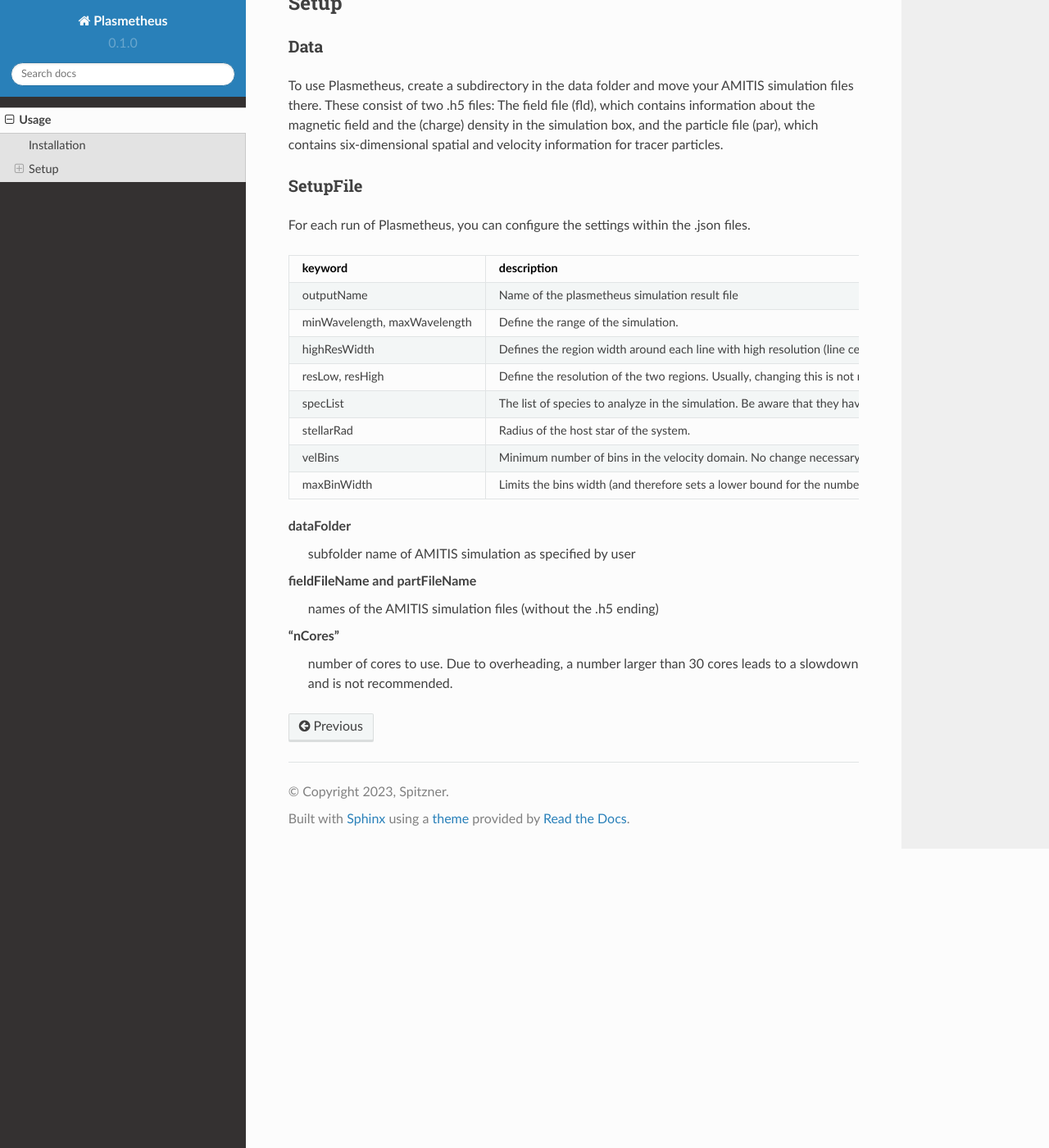
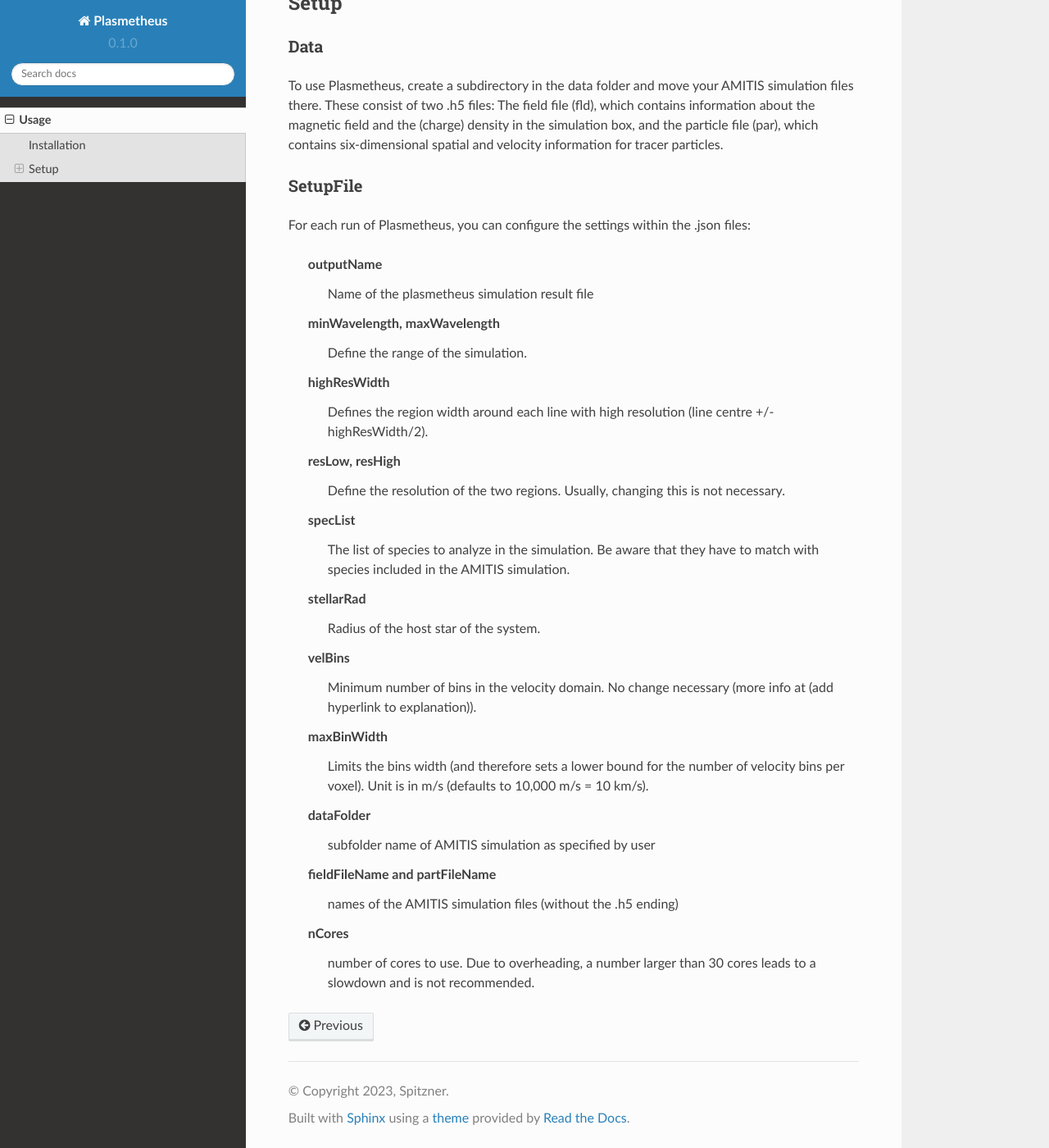
Before and after one commit to LucianSpitzner/plasmetheus, a Sphinx documentation site: the page built from docs/source/usage.rst, in a window 1280 px wide and 1400 px high, scrolled down 874 px. Shown: the whole window at 82% size. Built offline with Sphinx 7.4.7 and the Read the Docs theme 2.0.0, drawn with Linux system fonts in a browser that asks for light colours; pages that are not in the unit, such as notebooks, are missing from menus.

Commit message:
removed table

```diff
--- a/docs/source/usage.rst
+++ b/docs/source/usage.rst
@@ -48,46 +48,37 @@
 
 SetupFile
 ^^^^^^^^^
-For each run of Plasmetheus, you can configure the settings within the .json files.
+For each run of Plasmetheus, you can configure the settings within the .json files:
 
-.. table::
-   :widths: auto
+   outputName
+      Name of the plasmetheus simulation result file
 
-   +---------------------+------------------------------------------------------------+
-   | keyword             | description                                                |
-   +=====================+============================================================+
-   | outputName          | Name of the plasmetheus simulation result file             |
-   +---------------------+------------------------------------------------------------+
-   | minWavelength,      | Define the range of the simulation.                        |
-   | maxWavelength       |                                                            |
-   +---------------------+------------------------------------------------------------+
-   | highResWidth        | Defines the region width around each line with high        |
-   |                     | resolution (line centre +/- highResWidth/2).               |
-   +---------------------+------------------------------------------------------------+
-   | resLow, resHigh     | Define the resolution of the two regions. Usually, changing|
-   |                     | this is not necessary.                                     |
-   +---------------------+------------------------------------------------------------+
-   | specList            | The list of species to analyze in the simulation. Be aware |
-   |                     | that they have to match with species included in the AMITIS|
-   |                     | simulation.                                                |
-   +---------------------+------------------------------------------------------------+
-   | stellarRad          | Radius of the host star of the system.                     |
-   +---------------------+------------------------------------------------------------+
-   | velBins             | Minimum number of bins in the velocity domain. No change   |
-   |                     | necessary (more info at (add hyperlink to explanation)).   |
-   +---------------------+------------------------------------------------------------+
-   | maxBinWidth         | Limits the bins width (and therefore sets a lower bound for|
-   |                     | the number of velocity bins per voxel). Unit is in m/s     |
-   |                     | (defaults to 10,000 m/s = 10 km/s).                        |
-   +---------------------+------------------------------------------------------------+
+   minWavelength, maxWavelength
+      Define the range of the simulation.
 
+   highResWidth
+      Defines the region width around each line with high resolution (line centre +/- highResWidth/2).
 
+   resLow, resHigh
+      Define the resolution of the two regions. Usually, changing this is not necessary.
 
-dataFolder
-   subfolder name of AMITIS simulation as specified by user
+   specList
+      The list of species to analyze in the simulation. Be aware that they have to match with species included in the AMITIS simulation.
 
-fieldFileName and partFileName
-   names of the AMITIS simulation files (without the .h5 ending)
+   stellarRad
+      Radius of the host star of the system.
 
-"nCores"
-   number of cores to use. Due to overheading, a number larger than 30 cores leads to a slowdown and is not recommended.
+   velBins
+      Minimum number of bins in the velocity domain. No change necessary (more info at (add hyperlink to explanation)).
+
+   maxBinWidth
+      Limits the bins width (and therefore sets a lower bound for the number of velocity bins per voxel). Unit is in m/s (defaults to 10,000 m/s = 10 km/s).
+
+   dataFolder
+      subfolder name of AMITIS simulation as specified by user
+
+   fieldFileName and partFileName
+      names of the AMITIS simulation files (without the .h5 ending)
+
+   nCores
+      number of cores to use. Due to overheading, a number larger than 30 cores leads to a slowdown and is not recommended.
```
